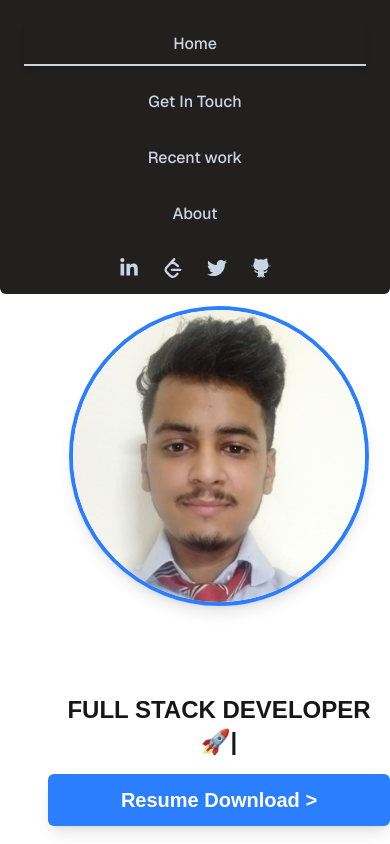
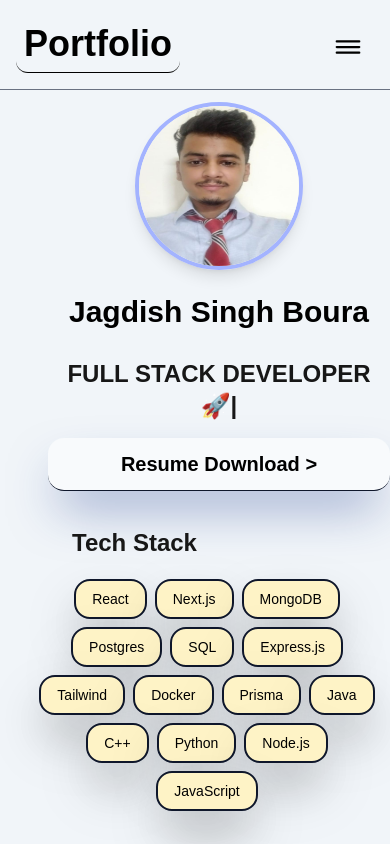
Before and after one commit to jagdishsinghboura/portfolio, a Next.js app: page / in a window 390 px wide. Shown: the top 844 px of the page. Built offline with nearby package versions, Linux system fonts and the light colour scheme.

Commit message:
update some functionality like website color, add operation

```diff
--- a/app/get-in-touch/page.js
+++ b/app/get-in-touch/page.js
@@ -1,17 +1,25 @@
 import React from "react";
+import SocialMediaLinks from "@/components/SocialMediaLinks";
 
 const page = () => {
   return (
-    <div className="flex w-full md:flex-row flex-col m-6 justify-center items-center  gap-8  p-5">
-      <div className="max-w-md  w-full  m-3 p-6 bg-white border border-gray-200 rounded-lg shadow-sm dark:bg-gray-800 dark:border-gray-700 ">
+    <div className="dark:bg-slate-900 min-h-screen flex justify-center w-full">
+      <div className=" h-full flex justify-center w-full">
+        <div className="flex w-full md:flex-row flex-col m-6 justify-center items-center  gap-8  p-5  ">
+      <div className="max-w-md  w-full  m-3 p-6 bg-white border border-gray-200 rounded-lg shadow-sm dark:bg-gray-800 dark:border-gray-700 relative top-20">
         <div className="flex flex-row gap-10 m-2 p-2">
           <h1 className="w-full  text-xl font-bold">NAME :- </h1>
-          <p className="text-base text-nowrap">Jagdish Singh Boura</p>
+          <p className="text-base text-nowrap font-mono capitalize">Jagdish Singh Boura</p>
         </div>
         <div className="flex flex-row gap-10 m-2 p-2">
           <h1 className="w-full  text-xl font-bold">Gmail :- </h1>
-          <p className="text-sm">bourajagdish1221@gmail.com</p>
+          <p className="text-base font-mono capitalize ">bourajagdish1221@gmail.com</p>
         </div>
+        <div className="p-2 m-2 text-4xl">
+           <SocialMediaLinks pageDetails={{page:"get-in-touch", className:""}}/>
+        </div>
+      </div>
+    </div>
       </div>
     </div>
   );
--- a/app/layout.js
+++ b/app/layout.js
@@ -21,11 +21,13 @@ export default function RootLayout({ children }) {
   return (
     <html lang="en">
       <body
-        className={`${geistSans.variable} ${geistMono.variable} antialiased  relative`}
+        className={`${geistSans.variable} ${geistMono.variable} antialiased  relative `}
         >
-        <Navbar/>
+       <div className="bg-slate-100 dark:bg-slate-900">
+         <Navbar/>
 
         {children}
+       </div>
       </body>
     </html>
   );
--- a/app/page.js
+++ b/app/page.js
@@ -3,6 +3,8 @@ import Home from "@/components/Home"
 
 export default function page() {
   return (
-   <Home/>
+    <div >
+      <Home/>
+    </div>
   );
 }
--- a/app/recent-work/page.js
+++ b/app/recent-work/page.js
@@ -28,8 +28,8 @@ const projectDetails=[
 
 const page = () => {
   return (
-    <div className="container flex flex-col justify-evenly ml-6 mr-6   relative  ">
-      <h1 className="text-3xl text-slate-200 font-bold text-center p-3 m-4">
+    <div className="container flex flex-col justify-evenly p-2   relative  ">
+      <h1 className="text-3xl text-slate-600 dark:text-slate-200 font-bold text-center p-3 m-4">
         MY PROJECTS
       </h1>
       <div className="flex justify-around items-center ">
--- a/components/Home.js
+++ b/components/Home.js
@@ -52,11 +52,11 @@ const Home = () => {
 
   return (
     <>
-      <div className="flex flex-col m-3">
+      <div className="flex flex-col m-3 min-h-screen">
         <div className="container flex flex-col md:flex-row items-center justify-evenly ml-6 mr-6 h-auto md:h-[420px]">
           {/* Text Section */}
           <div className="flex flex-col items-center text-center md:text-start md:w-1/2 gap-4 p-3 order-2 md:order-1">
-            <h1 className="text-3xl text-white font-extrabold m-3">
+            <h1 className="text-3xl text-black dark:text-white font-extrabold m-3">
               Jagdish Singh Boura
             </h1>
 
@@ -66,7 +66,9 @@ const Home = () => {
 
             <button
               onClick={handleDownload}
-              className="px-6 py-3 w-full sm:w-auto text-xl text-white font-bold rounded-md bg-blue-500 hover:bg-blue-600 shadow-lg hover:shadow-blue-500/50 transition-all duration-300"
+              className=" cursor-pointer px-6 py-3 w-full sm:w-auto text-xl text-black dark:text-white font-bold rounded-2xl
+              border-b-1 shadow-2xl
+             dark:bg-slate-900 bg-slate-50  dark:hover:shadow-blue-900  hover:shadow-blue-500/50 hover:scale-105 shadow-blue-900/50 border-b-slate-900 dark:border-b-slate-100 transform  transition-all duration-300 transform-border"
             >
               {" Resume Download >"}
             </button>
@@ -74,14 +76,17 @@ const Home = () => {
 
           {/* Image Section */}
           <div className="flex items-center justify-center md:order-2 order-1">
-            <div className="rounded-full border-4 border-blue-500 shadow-lg overflow-hidden w-[300px] h-[300px] md:w-[300px] md:h-[300px] lg:w-[300px] lg:h-[300px] hover:cursor-pointer">
+            <div className="rounded-full border-4 border-indigo-300
+            object-cover md:object-contain
+            shadow-lg overflow-hidden  md:w-[300px] md:h-[300px] lg:w-[300px] lg:h-[300px] hover:cursor-pointer">
               <Image
                 src="/jagdishSinghBoura.jpeg"
                 alt="photo"
                 width={300}
                 height={300}
                 objectFit="cover"
-                className="hover:scale-105 transition-transform duration-300 ease-in-out"
+                className="w-40 h-40 md:w-72  md:h-72  hover:scale-105 transition-transform duration-300 ease-in-out transform object-center md:object-center
+                "
               />
             </div>
           </div>
@@ -89,7 +94,9 @@ const Home = () => {
 
         {/* Tech Stack Section */}
         <div className="w-full m-3">
-          <h1 className="font-bold text-2xl p-2 m-1 ml-10">Tech Stack</h1>
+          <div className="font-bold text-2xl p-2 m-1 ml-10  ">
+            <h1 className="">Tech Stack</h1>
+          </div>
           <div className="flex w-full items-center justify-center">
             <div className="flex w-full max-w-[800px] flex-wrap gap-2 p-2 justify-center">
               {[
@@ -110,7 +117,10 @@ const Home = () => {
               ].map((tech) => (
                 <button
                   key={tech}
-                  className="bg-blue-500 text-white text-sm font-medium p-2 px-4 rounded-2xl transition-all hover:scale-105"
+                  className="dark:bg-slate-900  bg-amber-100 text-black drop-shadow-2xl border-2
+                  border-slate-900
+
+                  dark:text-white text-sm font-medium p-2 px-4 rounded-2xl transition-all hover:scale-105 transform duration-200 cursor-pointer  shadow-2xl"
                 >
                   {tech}
                 </button>
--- a/components/Navbar.js
+++ b/components/Navbar.js
@@ -4,6 +4,7 @@ import { FaLinkedinIn } from "react-icons/fa6";
 import { SiLeetcode } from "react-icons/si";
 import { FaTwitter } from "react-icons/fa";
 import { SiRefinedgithub } from "react-icons/si";
+import { IoReorderThreeOutline } from "react-icons/io5";
 import React, { useState, useEffect } from "react";
 import { usePathname } from "next/navigation";
 
@@ -16,27 +17,39 @@ const listNavBar = [
 
 const Navbar = () => {
   const pathname = usePathname();
+  const [isActive, setIsActive] = useState(true);
+
+  const handleIsActive = () => {
+    setIsActive((prev) => !prev);
+  }
 
 
   return (
-    <div className="w-full flex justify-center">
-      <div className="w-full md:w-3/4 bg-[#221f1f] text-slate-300 flex flex-col md:flex-row gap-4 justify-around rounded-b-md font-sans p-4">
+    <div   className={`w-full md:flex md:justify-center   sticky top-0  z-50 border-b-1 md:border-none p-2 dark:text-white text-black font-bold border-b-gray-500  bg-slate-100 dark:bg-slate-900   shadow-lime-600 `}>
+      <div className="flex w-full justify-between items-end md:hidden  transform transition  ">
+        <h2 className="text-4xl capitalize p-2 m-2 border-b-1 rounded-xl">portfolio</h2>
+        <button
+          onClick={handleIsActive}
+          className="p-2 m-2 cursor-pointer hover:scale-105 hover:duration-200 hover:transform-transition"
+        ><IoReorderThreeOutline className="text-4xl curosr-pointer text-baseline " /></button>
+      </div>
+      <div onMouseLeave={handleIsActive} className={` absolute rounded-xl  top-16 right-2 backdrop-blur-xl bg-slate-100  dark:bg-slate-600 md:bg-slate-900 md:static w-2/5 md:w-3/4 text-slate-300 md:flex flex-col md:flex-row gap-4 md:justify-around md:rounded-b-md font-sans p-4 md:border-b-1 shadow-2xl  ${isActive==true?"hidden":""}`}>
         <div className="flex flex-col md:flex-row justify-around md:gap-4 ">
+
           {listNavBar.map((link) => (
-            <Link href={link.route} key={link.route}>
+            <Link onClick={handleIsActive} href={link.route} key={link.route}>
               <li
                 key={link.text}
-              className={`list-none p-2 m-2 font-medium font-sans text-center md:text-left hover:text-blue ${
-                pathname === link.route ? "border-b-2 shadow-md text-slate-300" : ""
+                className={`list-none p-2 m-2 font-medium font-sans tracking-wide text-center md:text-left  ${pathname === link.route ? "border-b-2 dark:border-b-white border-b-slate-900" : ""
                   }`}
               >
-              <p>{link.text}</p>
+                <p className="hover:text-blue-500 ">{link.text}</p>
               </li>
             </Link>
           ))}
         </div>
 
-        <div className="flex justify-center md:justify-end items-center gap-6">
+        <div className="md:flex justify-center md:justify-end items-center gap-6 hidden">
           <Link href="https://www.linkedin.com/in/jagdishsinghboura/" target="_blank" className="text-lg">
             <FaLinkedinIn className="text-xl hover:text-blue-400 transition duration-300" />
           </Link>
@@ -47,10 +60,10 @@ const Navbar = () => {
           >
             <SiLeetcode className="text-xl hover:text-yellow-400 transition duration-300" />
           </Link>
-          <Link href="/contact" target="_blank" className="text-lg">
+          {/* <Link href="/contact" target="_blank" className="text-lg">
             <FaTwitter className="text-xl hover:text-blue-400 transition duration-300" />
-          </Link>
-          <Link href="/contact" target="_blank" className="text-lg">
+          </Link> */}
+          <Link href="/https://github.com/jagdishsinghboura" target="_blank" className="text-lg">
             <SiRefinedgithub className="text-xl hover:text-slate-400 transition duration-300" />
           </Link>
         </div>
--- /dev/null
+++ b/components/SocialMediaLinks.js
@@ -0,0 +1,34 @@
+"use client";
+import Link from "next/link";
+import { FaLinkedinIn } from "react-icons/fa6";
+import { SiLeetcode } from "react-icons/si";
+import { SiRefinedgithub } from "react-icons/si";
+import React from 'react'
+
+ function SocialMediaLinks({pageDetails}) {
+    const {page, classes} =pageDetails;
+  return (
+    <div className="shadow-2xl p-2  rounded-2xl hover:shadow-2xl   ">
+        <div className={`md:flex flex  justify-evenly  md:justify-evenly items-center gap-6  ${page!="get-in-touch"?"hidden":""}`}>
+          <Link href="https://www.linkedin.com/in/jagdishsinghboura/" target="_blank" className="text-lg">
+            <FaLinkedinIn className="shadow-2xl  m-2 text-3xl hover:text-blue-400 transition duration-300" />
+          </Link>
+          <Link
+            href="https://leetcode.com/u/jagdishsinghboura6783/"
+            target="_blank"
+            className="text-lg"
+          >
+            <SiLeetcode className="shadow-2xl  m-2 text-3xl hover:text-yellow-400 transition duration-300" />
+          </Link>
+          {/* <Link href="/contact" target="_blank" className="text-lg">
+            <FaTwitter className="text-xl hover:text-blue-400 transition duration-300" />
+          </Link> */}
+          <Link href="/https://github.com/jagdishsinghboura" target="_blank" className="text-lg">
+            <SiRefinedgithub className="shadow-2xl  m-2 text-3xl hover:text-slate-400 transition duration-300" />
+          </Link>
+        </div>
+    </div>
+  )
+}
+
+export default SocialMediaLinks
```
Also changed, not shown: app/about/page.js (+16 -10 lines), components/ProjectCard.js (+9 -9 lines), 1 other file (tests, documents, lock files or other folders). Lines whose indentation alone changed are shown as unchanged.
